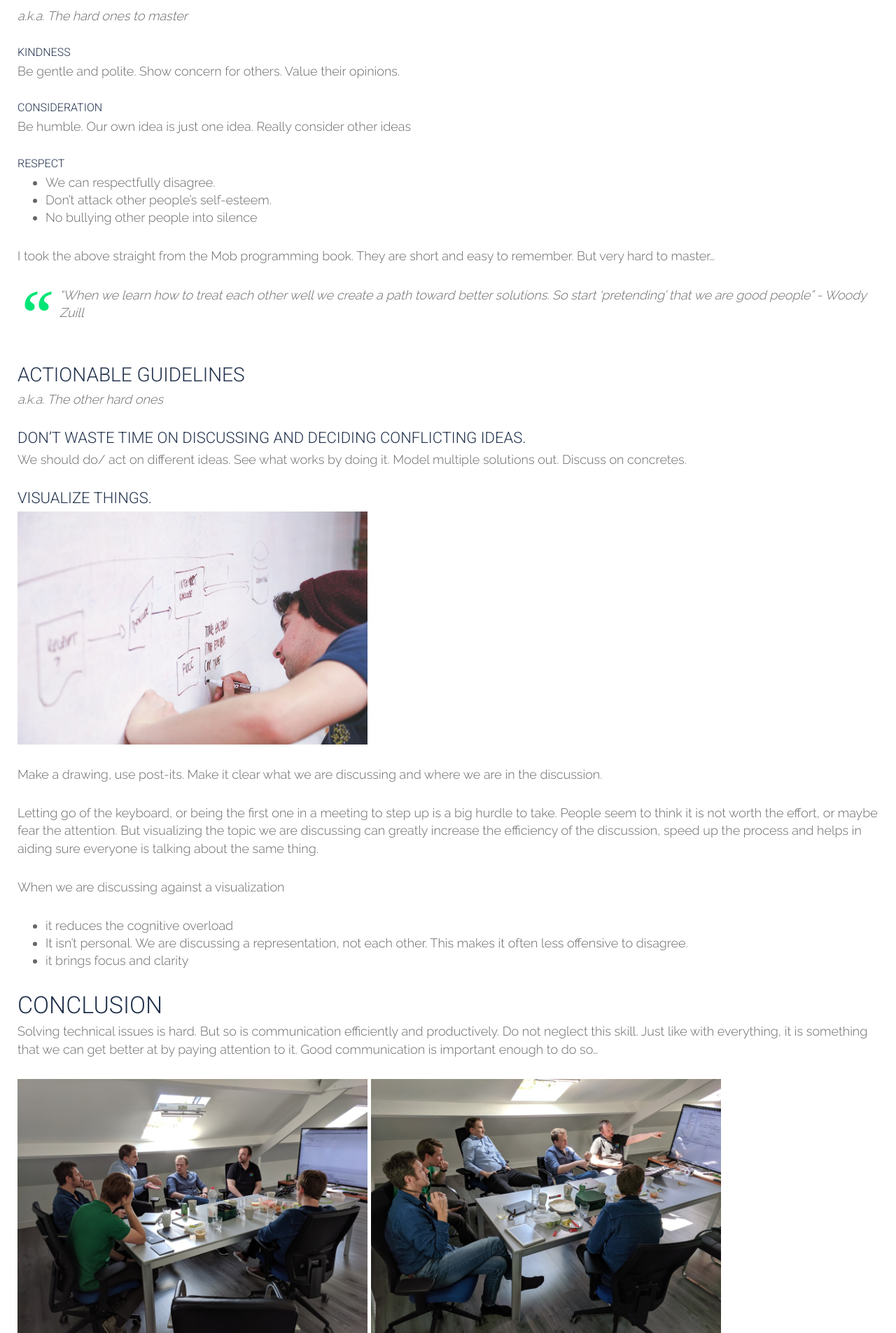
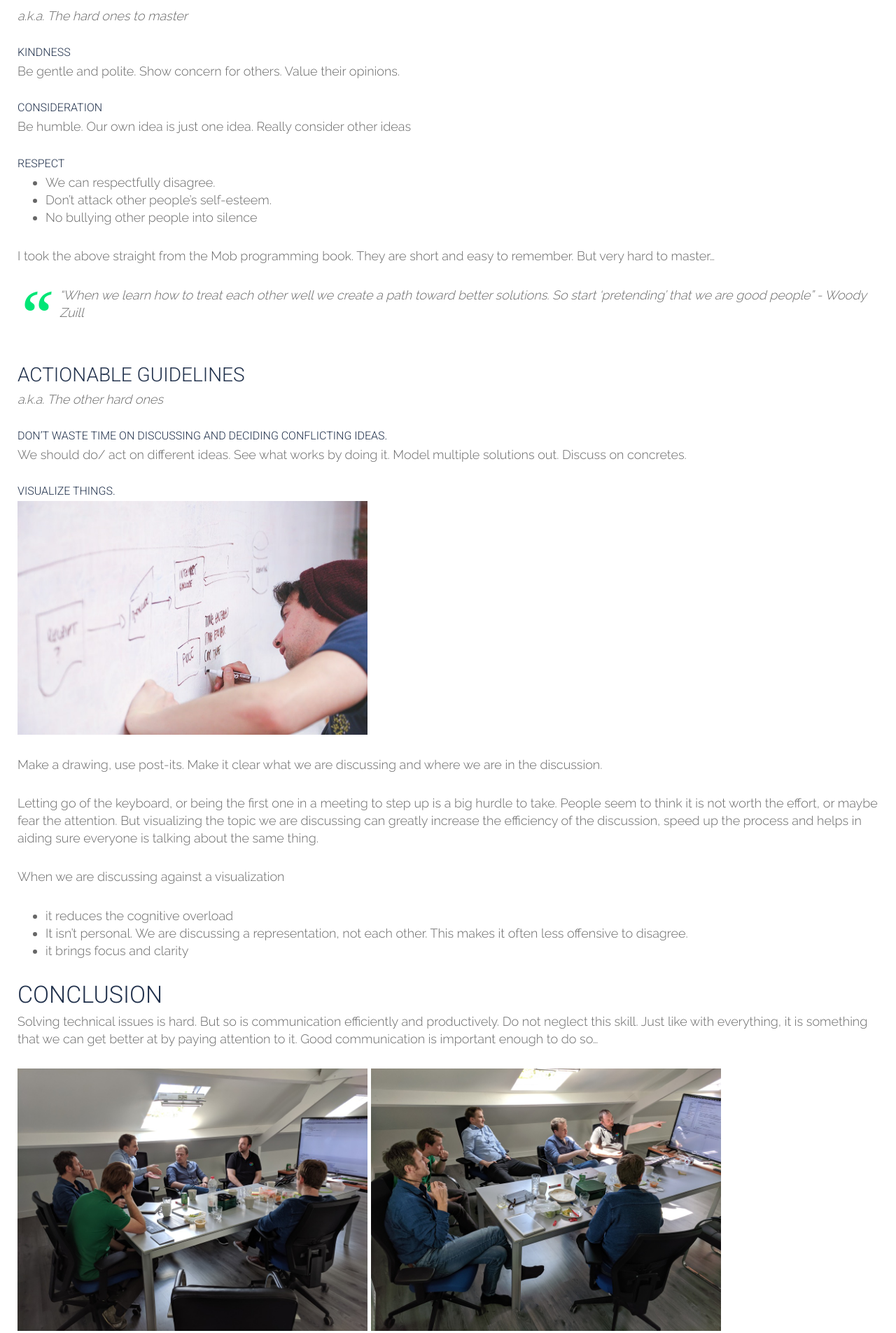
Before and after one commit to tripledio/tripledio.github.io, a Jekyll site: the page built from _posts/2019-09-12-communication-as-a-skill.md, in a window 1280 px wide. Shown: the part 4495-6400 px from the top of the page at 70% size. Built offline with Jekyll 4.4.1, drawn with Linux system fonts in a browser that asks for light colours.

Commit message:
smaller headings for layout

```diff
--- a/_posts/2019-09-12-communication-as-a-skill.md
+++ b/_posts/2019-09-12-communication-as-a-skill.md
@@ -113,11 +113,11 @@ I took the above straight from the Mob programming book. They are short and easy
 ### Actionable guidelines
 *a.k.a. The other hard ones*
 
-#### Don’t waste time on discussing and deciding conflicting ideas.
+##### Don’t waste time on discussing and deciding conflicting ideas.
 
 We should do/ act on different ideas. See what works by doing it. Model multiple solutions out. Discuss on concretes.
 
-#### Visualize things.
+##### Visualize things.
 
 ![Visualize](/img/posts/communication/drawing-whiteboard.jpg "Don't fear the whietboard"){:width="500px" : .center-image}
 
```
Also changed, not shown: 1 other file.
